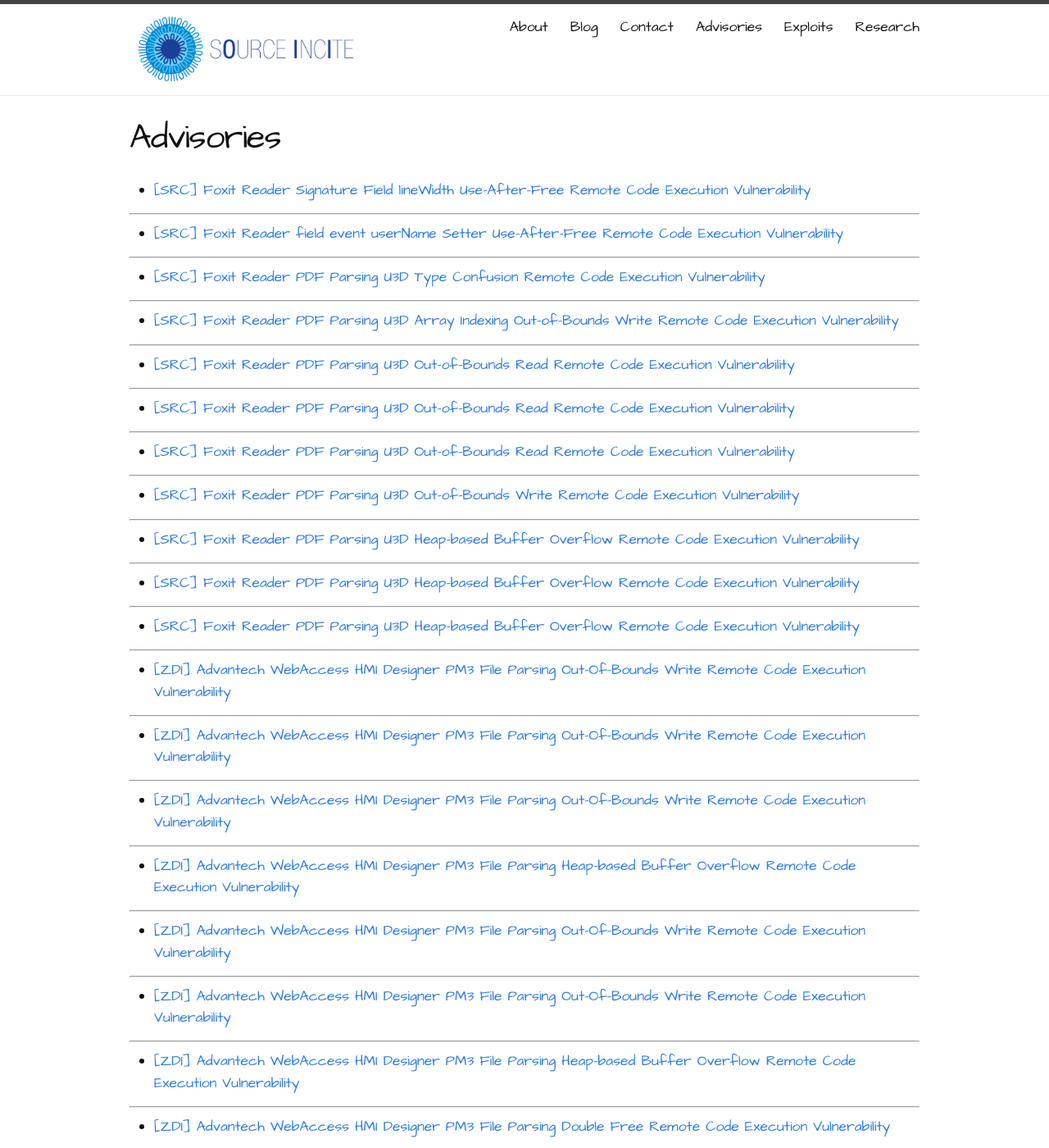
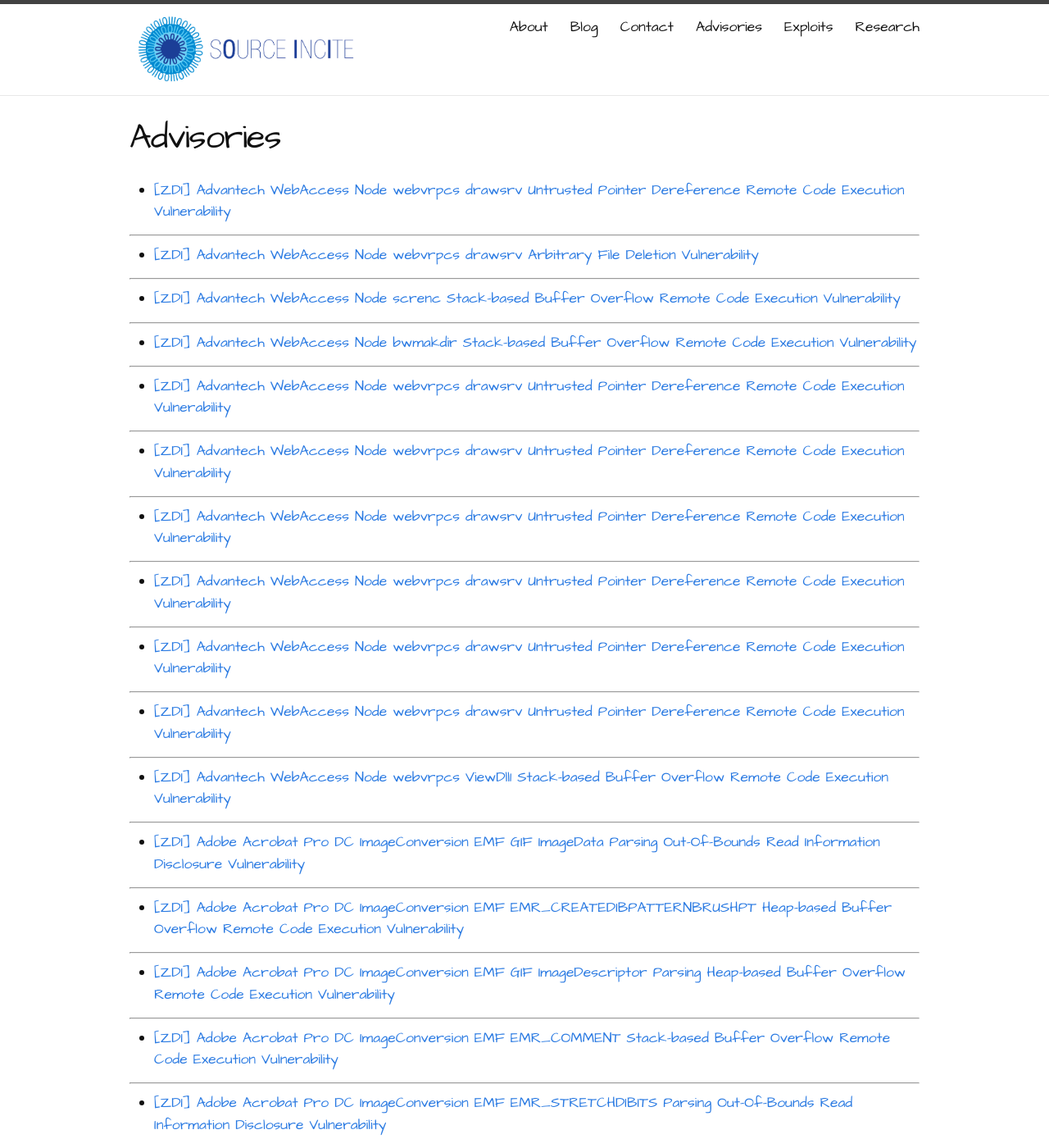
Before and after one commit to sourceincite/sourceincite.github.io, a Jekyll site: the page built from advisories/index.md, in a window 1280 px wide and 1400 px high. Shown: the whole window at 82% size. Built offline with Jekyll 4.4.1, drawn with Linux system fonts in a browser that asks for light colours; some of the changed text lies outside the part shown.

Commit message:
added advisories

```diff
--- a/advisories/index.md
+++ b/advisories/index.md
@@ -4,6 +4,118 @@
 permalink: /advisories/
 ---
 
+* [[ZDI] Advantech WebAccess Node webvrpcs drawsrv Untrusted Pointer Dereference Remote Code Execution Vulnerability](https://www.zerodayinitiative.com/advisories/ZDI-18-526/)
+
+---
+
+* [[ZDI] Advantech WebAccess Node webvrpcs drawsrv Arbitrary File Deletion Vulnerability](https://www.zerodayinitiative.com/advisories/ZDI-18-499/)
+
+---
+
+* [[ZDI] Advantech WebAccess Node screnc Stack-based Buffer Overflow Remote Code Execution Vulnerability](https://www.zerodayinitiative.com/advisories/ZDI-18-498/)
+
+---
+
+* [[ZDI] Advantech WebAccess Node bwmakdir Stack-based Buffer Overflow Remote Code Execution Vulnerability](https://www.zerodayinitiative.com/advisories/ZDI-18-497/)
+
+---
+
+* [[ZDI] Advantech WebAccess Node webvrpcs drawsrv Untrusted Pointer Dereference Remote Code Execution Vulnerability](https://www.zerodayinitiative.com/advisories/ZDI-18-496/)
+
+---
+
+* [[ZDI] Advantech WebAccess Node webvrpcs drawsrv Untrusted Pointer Dereference Remote Code Execution Vulnerability](https://www.zerodayinitiative.com/advisories/ZDI-18-495/)
+
+---
+
+* [[ZDI] Advantech WebAccess Node webvrpcs drawsrv Untrusted Pointer Dereference Remote Code Execution Vulnerability](https://www.zerodayinitiative.com/advisories/ZDI-18-494/)
+
+---
+
+* [[ZDI] Advantech WebAccess Node webvrpcs drawsrv Untrusted Pointer Dereference Remote Code Execution Vulnerability](https://www.zerodayinitiative.com/advisories/ZDI-18-493/)
+
+---
+
+* [[ZDI] Advantech WebAccess Node webvrpcs drawsrv Untrusted Pointer Dereference Remote Code Execution Vulnerability](https://www.zerodayinitiative.com/advisories/ZDI-18-492/)
+
+---
+
+* [[ZDI] Advantech WebAccess Node webvrpcs drawsrv Untrusted Pointer Dereference Remote Code Execution Vulnerability](https://www.zerodayinitiative.com/advisories/ZDI-18-491/)
+
+---
+
+* [[ZDI] Advantech WebAccess Node webvrpcs ViewDll1 Stack-based Buffer Overflow Remote Code Execution Vulnerability](https://www.zerodayinitiative.com/advisories/ZDI-18-490/)
+
+---
+
+* [[ZDI] Adobe Acrobat Pro DC ImageConversion EMF GIF ImageData Parsing Out-Of-Bounds Read Information Disclosure Vulnerability](https://www.zerodayinitiative.com/advisories/ZDI-18-453/)
+
+---
+
+* [[ZDI] Adobe Acrobat Pro DC ImageConversion EMF EMR_CREATEDIBPATTERNBRUSHPT Heap-based Buffer Overflow Remote Code Execution Vulnerability](https://www.zerodayinitiative.com/advisories/ZDI-18-452/)
+
+---
+
+* [[ZDI] Adobe Acrobat Pro DC ImageConversion EMF GIF ImageDescriptor Parsing Heap-based Buffer Overflow Remote Code Execution Vulnerability](https://www.zerodayinitiative.com/advisories/ZDI-18-450/)
+
+---
+
+* [[ZDI] Adobe Acrobat Pro DC ImageConversion EMF EMR_COMMENT Stack-based Buffer Overflow Remote Code Execution Vulnerability](https://www.zerodayinitiative.com/advisories/ZDI-18-449/)
+
+---
+
+* [[ZDI] Adobe Acrobat Pro DC ImageConversion EMF EMR_STRETCHDIBITS Parsing Out-Of-Bounds Read Information Disclosure Vulnerability](https://www.zerodayinitiative.com/advisories/ZDI-18-448/)
+
+---
+
+* [[ZDI] Adobe Acrobat Pro DC ImageConversion EMF EMR_STRETCHDIBITS Parsing Out-Of-Bounds Read Information Disclosure Vulnerability](https://www.zerodayinitiative.com/advisories/ZDI-18-447/)
+
+---
+
+* [[ZDI] Adobe Acrobat Pro DC ImageConversion EMF EMR_STRETCHDIBITS Parsing Out-Of-Bounds Read Information Disclosure Vulnerability](https://www.zerodayinitiative.com/advisories/ZDI-18-447/)
+
+---
+
+* [[ZDI] Trend Micro Encryption for Email Gateway requestDomains hidDomains SQL Injection Remote Code Execution Vulnerability](https://www.zerodayinitiative.com/advisories/ZDI-18-420/)
+
+---
+
+* [[ZDI] Trend Micro Encryption for Email Gateway formChangePass username SQL Injection Information Disclosure Vulnerability](https://www.zerodayinitiative.com/advisories/ZDI-18-419/)
+
+---
+
+* [[ZDI] Trend Micro Encryption for Email Gateway formConfiguration saveValue SQL Injection Remote Code Execution Vulnerability](https://www.zerodayinitiative.com/advisories/ZDI-18-418/)
+
+---
+
+* [[ZDI] Trend Micro Encryption for Email Gateway emailSearch SearchString SQL Injection Remote Code Execution Vulnerability](https://www.zerodayinitiative.com/advisories/ZDI-18-417/)
+
+---
+
+* [[ZDI] Trend Micro Encryption for Email Gateway LauncherServer DownloadBlackList Command Injection Remote Code Execution Vulnerability](https://www.zerodayinitiative.com/advisories/ZDI-18-416/)
+
+---
+
+* [[ZDI] Trend Micro Encryption for Email Gateway register2 Client SQL Injection Remote Code Execution Vulnerability](https://www.zerodayinitiative.com/advisories/ZDI-18-415/)
+
+---
+
+* [[ZDI] Trend Micro Encryption for Email Gateway editPolicy hidRuleId SQL Injection Remote Code Execution Vulnerability](https://www.zerodayinitiative.com/advisories/ZDI-18-414/)
+
+---
+
+* [[ZDI] Trend Micro Encryption for Email Gateway editPolicy editRuleId SQL Injection Information Disclosure Vulnerability](https://www.zerodayinitiative.com/advisories/ZDI-18-413/)
+
+---
+
+* [[ZDI] Trend Micro Encryption for Email Gateway Registration Authentication Bypass Vulnerability](https://www.zerodayinitiative.com/advisories/ZDI-18-412/)
+
+---
+
+* [[ZDI] Trend Micro Encryption for Email Gateway DBCrypto Authentication Weakness Vulnerability](https://www.zerodayinitiative.com/advisories/ZDI-18-411/)
+
+---
+
 * [[SRC] Foxit Reader Signature Field lineWidth Use-After-Free Remote Code Execution Vulnerability](src-2018-0020)
 
 ---
```
